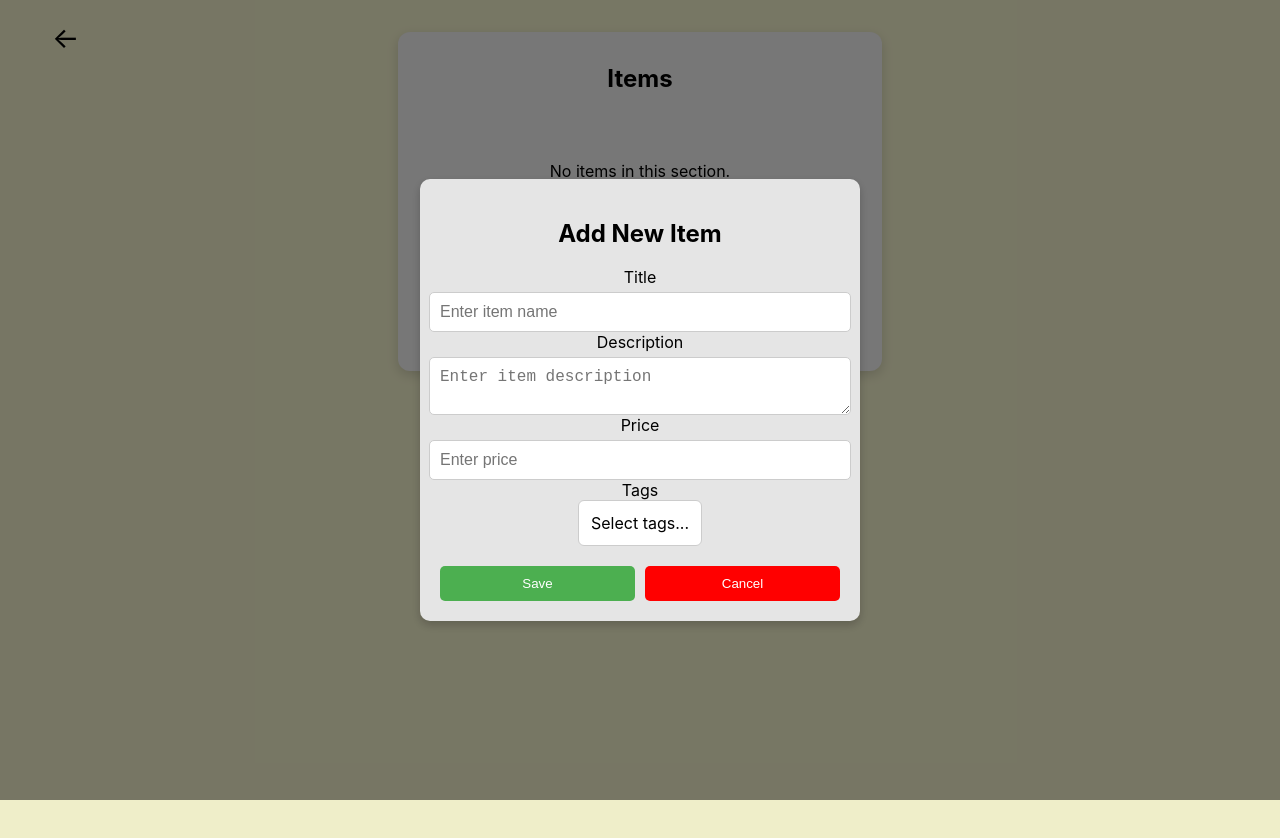
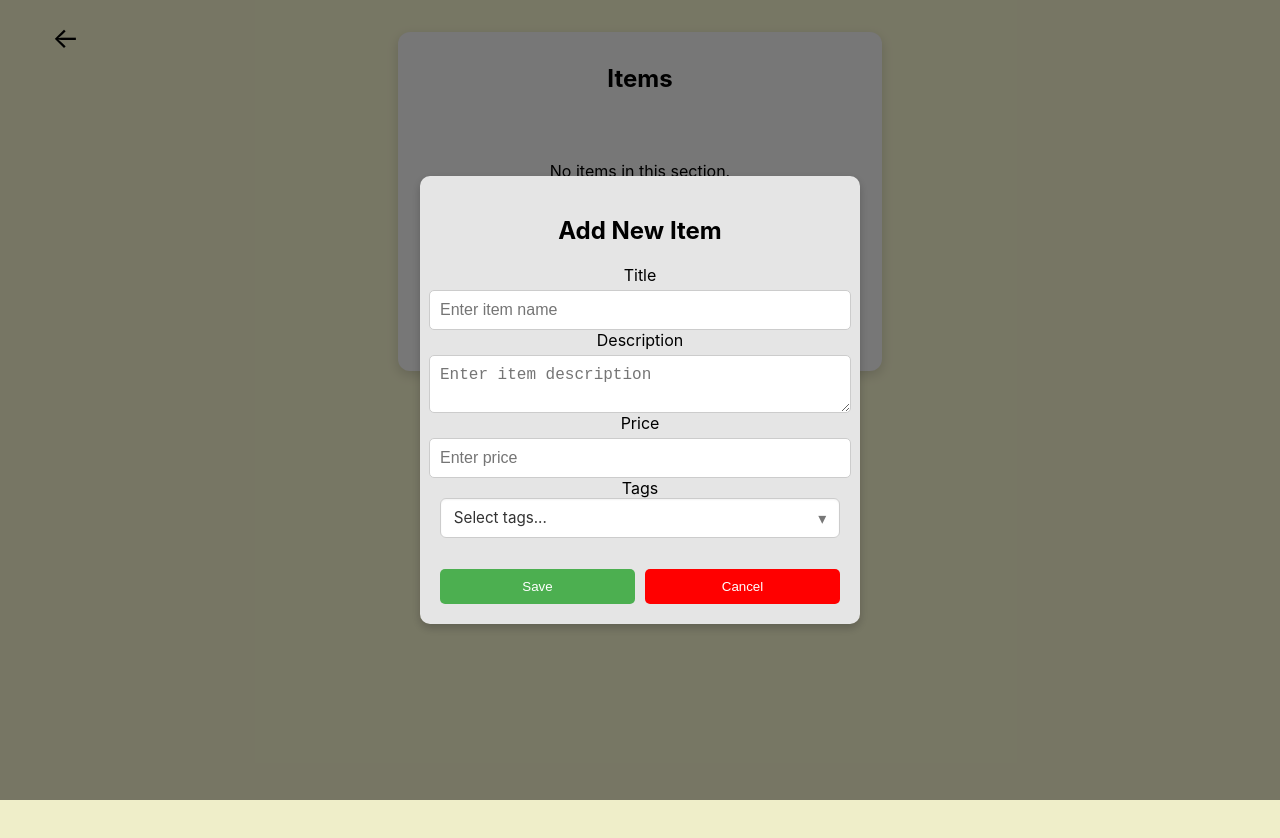
Before and after one commit to Dahl7/Website-FullStack, a React (Create React App) app: page /menu/sectionItems in a window 1280 px wide. Both pictures are taken after a click on the button "➕ Add Item". Shown: the top 838 px of the page. Built offline with nearby package versions, Linux system fonts and the light colour scheme.

Commit message:
Made tags into a dropdown menu

```diff
--- a/src/components/AddItemsModal.css
+++ b/src/components/AddItemsModal.css
@@ -73,13 +73,71 @@
 .cancel-btn:hover {
   background-color: darkred;
 }
+.tags-dropdown {
+  position: relative;
+  width: 100%;
+  margin-bottom: 1rem;
+  font-size: 1rem;
+}
+
 .tags-dropdown-header {
-  padding: 12px;
+  padding: 0.6rem 0.8rem;
   border: 1px solid #ccc;
-  background: white;
   border-radius: 6px;
+  background-color: #fff;
   cursor: pointer;
   user-select: none;
-  margin-bottom: 5px;
-  font-size: 16px;
+  box-shadow: inset 0 1px 2px rgba(0, 0, 0, 0.05);
+  font-size: 0.95rem;
+  color: #333;
 }
+
+.tags-dropdown-header::after {
+  content: "▾";
+  float: right;
+  font-size: 1rem;
+  color: #777;
+}
+
+.tags-dropdown-list {
+  position: absolute;
+  top: calc(100% + 0.4rem);
+  left: 0;
+  right: 0;
+  background: #fff;
+  border: 1px solid #ccc;
+  border-radius: 6px;
+  max-height: 180px;
+  overflow-y: auto;
+  z-index: 1000;
+  box-shadow: 0 6px 14px rgba(0, 0, 0, 0.1);
+  padding: 0.5rem 0;
+}
+
+.tag-item {
+  display: flex;
+  align-items: center;
+  justify-content: center;
+  padding: 0.4rem 0.8rem;
+  font-size: 0.9rem;
+  color: #333;
+  transition: background 0.2s;
+  gap: 0.5rem;
+}
+
+.tag-item:hover {
+  background-color: #f5f5f5;
+}
+
+.tag-item input[type="checkbox"] {
+  margin: 0;
+  transform: scale(1.1);
+  accent-color: #007bff;
+}
+.tag-item {
+  flex-direction: column;
+  justify-content: center;
+  align-items: center;
+  padding: 0.5rem;
+  gap: 0.3rem;
+}
--- a/src/components/AddItemsModal.js
+++ b/src/components/AddItemsModal.js
@@ -7,7 +7,7 @@ const AddItemModal = ({ isOpen, onClose, onSave, existingItem }) => {
   const [name, setName] = useState("");
     const [description, setDescription] = useState("");
     const [price, setPrice] = useState("");
-    const [tags, setTags] = useState("");
+    const [tags, setTags] = useState([]);
     const [tagsDropdownOpen, setTagsDropdownOpen] = useState(false);
 
     const dropdownRef = useRef(null);
@@ -22,7 +22,7 @@ const AddItemModal = ({ isOpen, onClose, onSave, existingItem }) => {
         setName("");
         setDescription("");
         setPrice("");
-        setTags("");
+        setTags([]);
       }
     }, [existingItem]);
 
@@ -97,21 +97,22 @@ const AddItemModal = ({ isOpen, onClose, onSave, existingItem }) => {
                       className="tags-dropdown-header"
                       onClick={() => setTagsDropdownOpen(!tagsDropdownOpen)}
                     >
-                      {tags.length > 0 ? tags.join(", ") : "Select tags..."}
+                      {tags.filter(Boolean).length > 0 ? tags.filter(Boolean).join(", ") : "Select tags..."}
                     </div>
 
                     {tagsDropdownOpen && (
                       <div className="tags-dropdown-list">
                         {availableTags.map((tag) => (
-                          <label key={tag} className="tag-item">
+                          <div key={tag} className="tag-item">
                             <input
                               type="checkbox"
+                              id={`tag-${tag}`}
                               value={tag}
                               checked={tags.includes(tag)}
                               onChange={() => handleTagChange(tag)}
                             />
-                            {` ${tag}`}
-                          </label>
+                            <label htmlFor={`tag-${tag}`}>{tag}</label>
+                          </div>
                         ))}
                       </div>
                     )}
--- a/src/pages/menupages/SectionItemsPage.js
+++ b/src/pages/menupages/SectionItemsPage.js
@@ -41,9 +41,18 @@ const SectionItemsPage = () => {
   const handleDelete = async (id) => {
     if (!window.confirm("Delete this item?")) return;
     try {
-      await fetch(`http://130.225.170.52:10331/api/menuItems/${id}`, {
+      const token = localStorage.getItem("accessToken");
+      const res = await fetch(`http://130.225.170.52:10331/api/menuItems/${id}`, {
         method: "DELETE",
+        headers: {
+          "Authorization": `Bearer ${token}`
+        },
       });
+
+      if (!res.ok) {
+        throw new Error(`Failed to delete item: ${res.status}`);
+      }
+
       setItems(items.filter((item) => item.id !== id));
     } catch (err) {
       console.error(err);
@@ -57,6 +66,8 @@ const SectionItemsPage = () => {
       alert("Please enter a valid price.");
       return;
     }
+      const token = localStorage.getItem("accessToken"); // <-- Get the token
+
 
     const payload = {
       name: item.name,
@@ -70,7 +81,8 @@ const SectionItemsPage = () => {
       if (item.id) {
         const res = await fetch(`http://130.225.170.52:10331/api/menuItems/${item.id}`, {
           method: "PUT",
-          headers: { "Content-Type": "application/json" },
+          headers: { "Content-Type": "application/json","Authorization": `Bearer ${token}` // <-- Add Authorization header
+ },
           body: JSON.stringify(payload),
         });
         const updated = await res.json();
@@ -78,9 +90,14 @@ const SectionItemsPage = () => {
       } else {
         const res = await fetch(`http://130.225.170.52:10331/api/menuItems/add`, {
           method: "POST",
-          headers: { "Content-Type": "application/json" },
+          headers: { "Content-Type": "application/json", "Authorization": `Bearer ${token}` },
           body: JSON.stringify(payload),
         });
+
+        if (!res.ok) {
+            throw new Error(`Failed to add item: ${res.status}`);
+            }
+
         const newItem = await res.json();
         setItems([...items, newItem]);
       }
@@ -148,7 +165,10 @@ const SectionItemsPage = () => {
 
         <div className="menu-items">
           {items.length > 0 ? (
-            items.map((item) => (
+            items.map((item) => {
+              const imageUrl = `https://<your-storage-account>.blob.core.windows.net/<your-container>/${item.name}${item.id}`;
+
+              return (
                 <div key={item.id} className="menu-item-container">
                   <div className="menu-item-content">
                     <div className="menu-item-details">
@@ -156,6 +176,14 @@ const SectionItemsPage = () => {
                       <p>{item.description}</p>
                       <p><strong>Price:</strong> {typeof item.price === "number" ? `$${item.price.toFixed(2)}` : "N/A"}</p>
                       <p><strong>Type:</strong> {item.type}</p>
+
+
+                      <img
+                        src={imageUrl}
+                        alt={item.name}
+                        style={{ width: "100%", maxWidth: "200px", borderRadius: "8px", marginTop: "10px" }}
+                        onError={(e) => e.target.style.display = "none"} // hide if not found
+                      />
                     </div>
                     <div className="menu-actions">
                       <button className="edit-btn" onClick={() => handleEdit(item)}>Edit</button>
@@ -164,10 +192,12 @@ const SectionItemsPage = () => {
                     </div>
                   </div>
                 </div>
-            ))
+              );
+            })
           ) : (
             <p>No items in this section.</p>
           )}
+
         </div>
 
         <div className="button-container">
```
Lines whose indentation alone changed are shown as unchanged.
